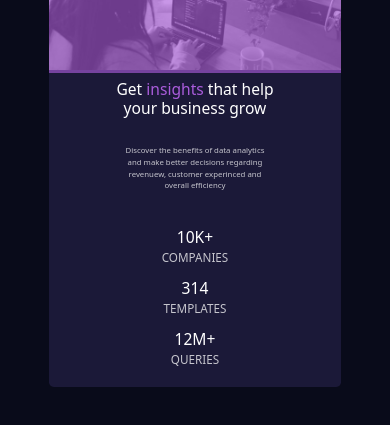
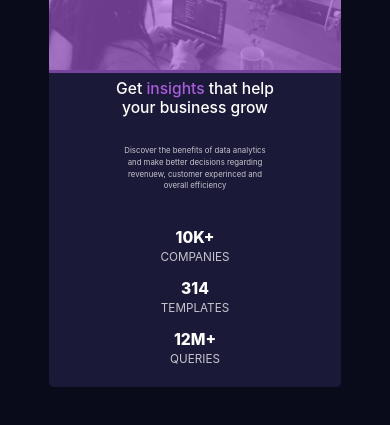
Before and after one commit to Md-Raihan-Alam/stats-preview, a plain HTML site: page index.html in a window 390 px wide. Shown: the part 301-726 px from the top of the page. Drawn offline with nearby package versions, Linux system fonts and the light colour scheme.

Commit message:
updated
completed work

```diff
--- a/index.html
+++ b/index.html
@@ -5,12 +5,14 @@
   <meta name="viewport" content="width=device-width, initial-scale=1.0"> <!-- displays site properly based on user's device -->
     <link href="https://cdn.jsdelivr.net/npm/bootstrap@5.1.3/dist/css/bootstrap.min.css" rel="stylesheet"
       integrity="sha384-1BmE4kWBq78iYhFldvKuhfTAU6auU8tT94WrHftjDbrCEXSU1oBoqyl2QvZ6jIW3" crossorigin="anonymous">
+      <link rel="preconnect" href="https://fonts.google.com/specimen/Inter"/>
   <title>Frontend Mentor | Stats preview card component</title>
   <style>
     *{
       margin:0;
       padding:0;
       box-sizing: border-box;
+      font-family: 'Inter', sans-serif;
     }
     .size{
       width:50%;
@@ -26,6 +28,7 @@
     }
     .textheader{
       font-size:1.4vw;
+      font-weight:800;
     }
     .textLine{
       font-size:1.2vw;
@@ -43,6 +46,7 @@
       }
       .textheader{
         font-size:4vw;
+        font-weight:800;
       }
       .textLine{
         font-size:3vw;
```
